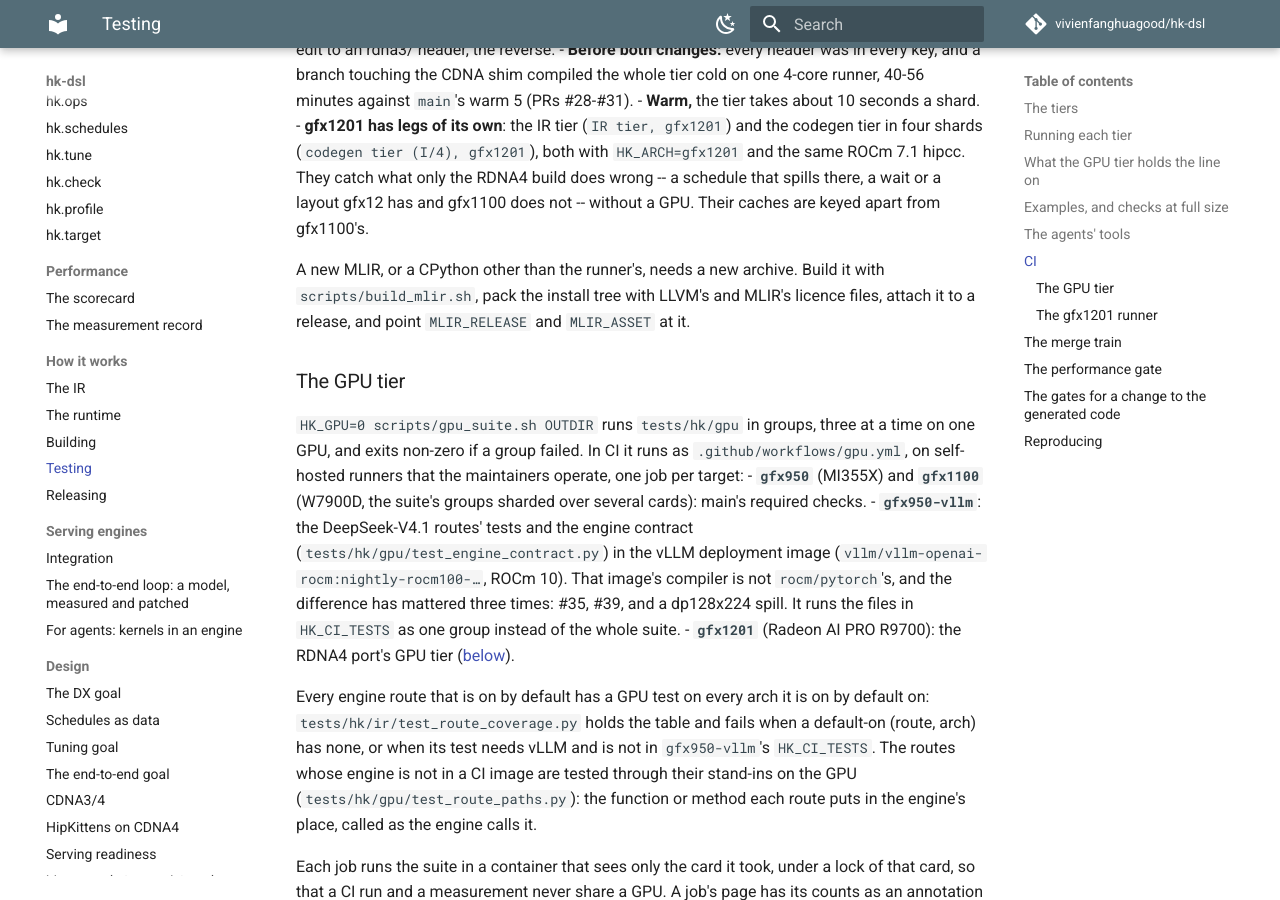
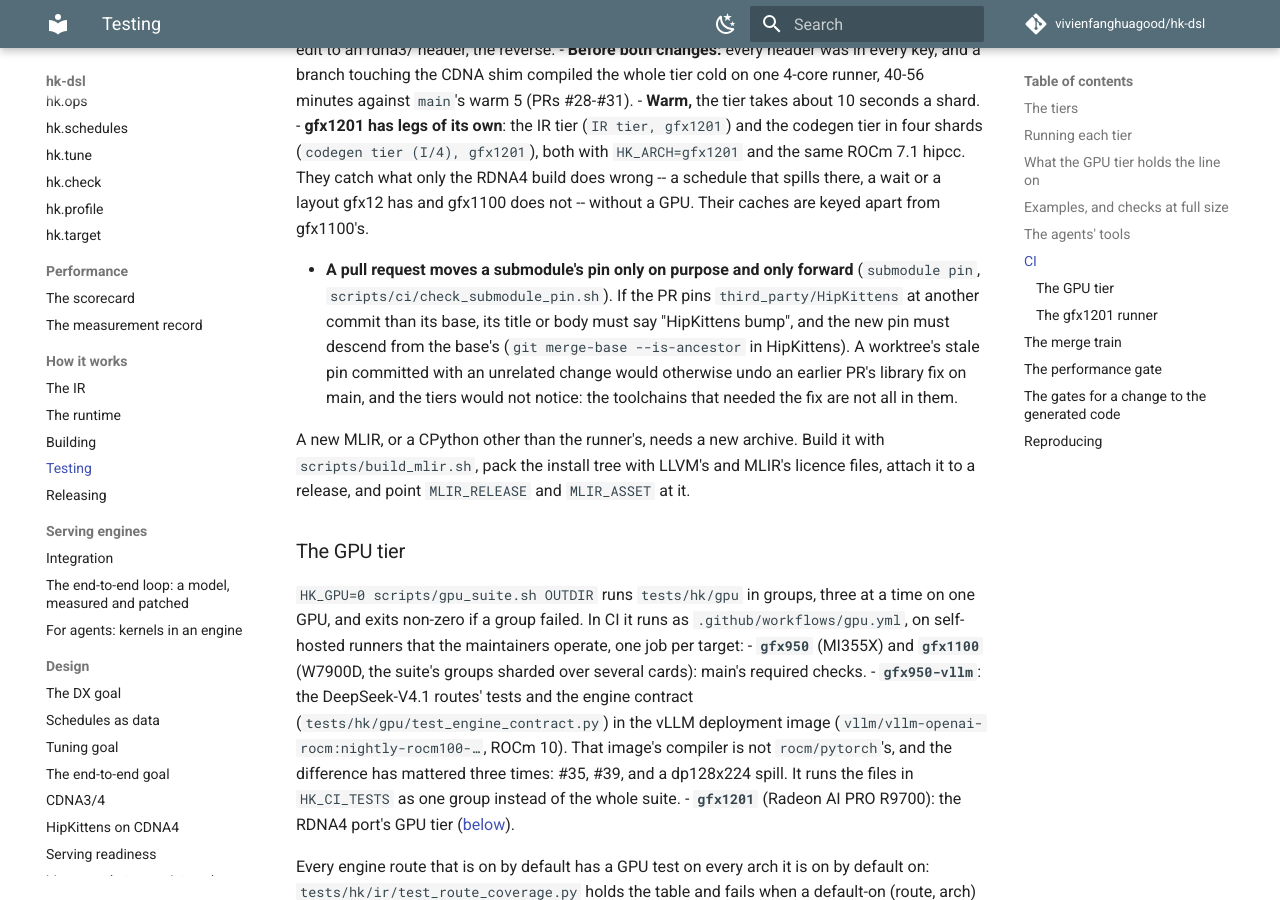
Before and after one commit to vivienfanghuagood/hk-dsl, an MkDocs documentation site: the page built from docs/testing.md, in a window 1280 px wide and 900 px high, scrolled down 4656 px. Built offline with MkDocs 1.6.1 and Material for MkDocs 9.7.7, drawn with Linux system fonts in a browser that asks for light colours; comment, search, counter and statistics services are not loaded.

Commit message:
CI: a pull request moves a submodule's pin only on purpose and only forward
A new `submodule pin` job (pull requests): if the PR pins a submodule at
another commit than its base, the PR's title or body must say "<Name>
bump" ("HipKittens bump"), and the new pin must descend from the base's
(git merge-base --is-ancestor in the submodule's repository, fetched
blobless). Otherwise it fails and says how to restore the pin.

Why: a stale worktree's HipKittens pin, committed with an unrelated
change, went READY in #167 and would have undone #148's clang-24 fix on
main; no tier noticed, as clang 24 is not among them.

Checked against the four cases on real commits: an accidental backwards
move (fails: no "bump"), the same with "bump" (fails: not a descendant),
a forward bump (#172's, passes), no move (passes).

Co-Authored-By: Claude <noreply@anthropic.com>

```diff
--- a/docs/testing.md
+++ b/docs/testing.md
@@ -226,6 +226,15 @@ cancels a PR's run in progress, but main's runs always finish:
   build does wrong -- a schedule that spills there, a wait or a layout gfx12 has
   and gfx1100 does not -- without a GPU. Their caches are keyed apart from
   gfx1100's.
+
+- **A pull request moves a submodule's pin only on purpose and only forward**
+  (`submodule pin`, `scripts/ci/check_submodule_pin.sh`). If the PR pins
+  `third_party/HipKittens` at another commit than its base, its title or body
+  must say "HipKittens bump", and the new pin must descend from the base's
+  (`git merge-base --is-ancestor` in HipKittens). A worktree's stale pin
+  committed with an unrelated change would otherwise undo an earlier PR's
+  library fix on main, and the tiers would not notice: the toolchains that
+  needed the fix are not all in them.
 
 A new MLIR, or a CPython other than the runner's, needs a new archive. Build
 it with `scripts/build_mlir.sh`, pack the install tree with LLVM's and MLIR's
```
Also changed, not shown: 2 other files.
